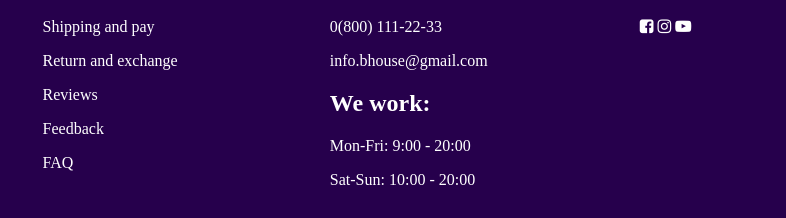
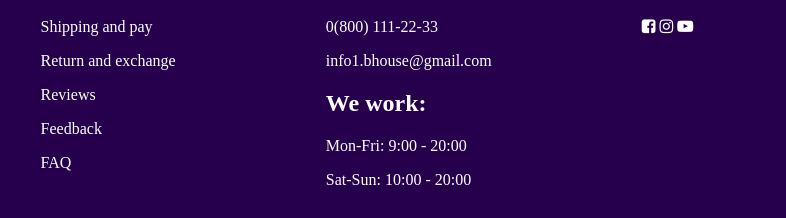
Before and after one commit to MutindaVictoria/cinemax, a plain HTML site: page index.html in a window 1280 px wide. Shown: the part 2901-3119 px from the top of the page, 265-1051 px from the left. Drawn offline with Linux system fonts and the light colour scheme.

Commit message:
changes commit

```diff
--- a/index.html
+++ b/index.html
@@ -180,7 +180,7 @@
                 <div class="footer-inside">
                     <h4>Contacts</h4>
                     <p>0(800) 111-22-33</p>
-                    <p>info.bhouse@gmail.com</p>
+                    <p>info1.bhouse@gmail.com</p>
                     <h2>We work:</h2>
                     <p>Mon-Fri: 9:00 - 20:00 </p>
                     <p>Sat-Sun: 10:00 - 20:00 </p>
```
